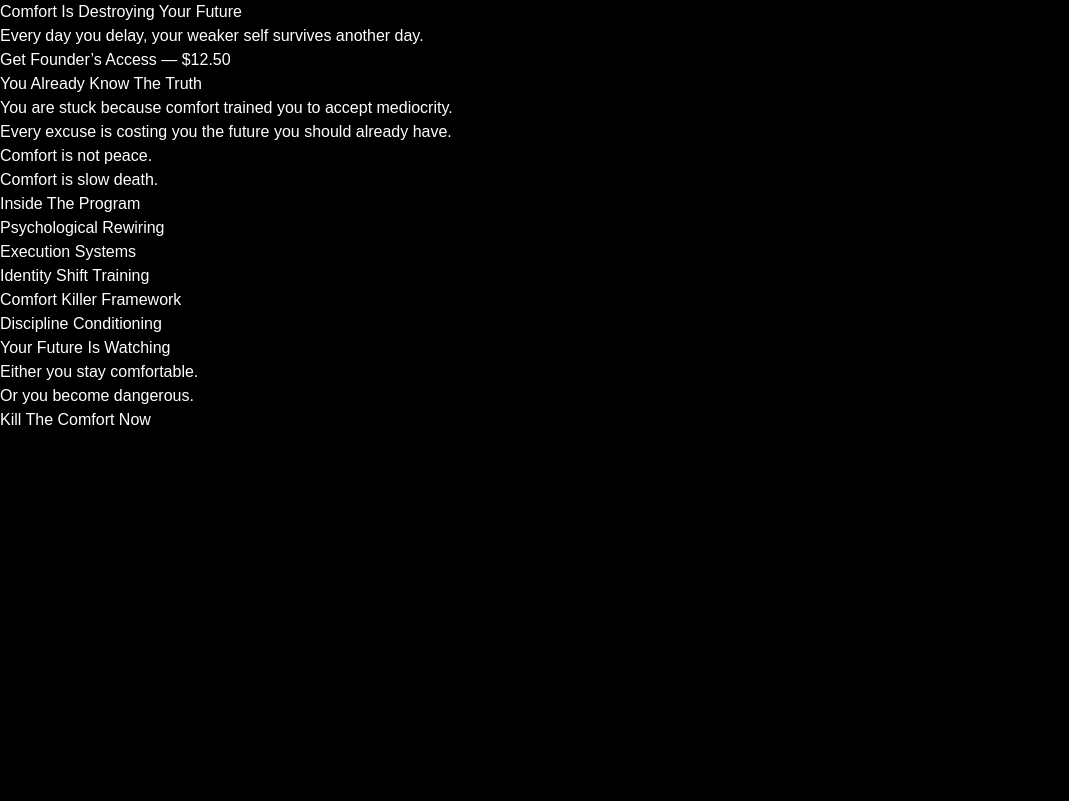
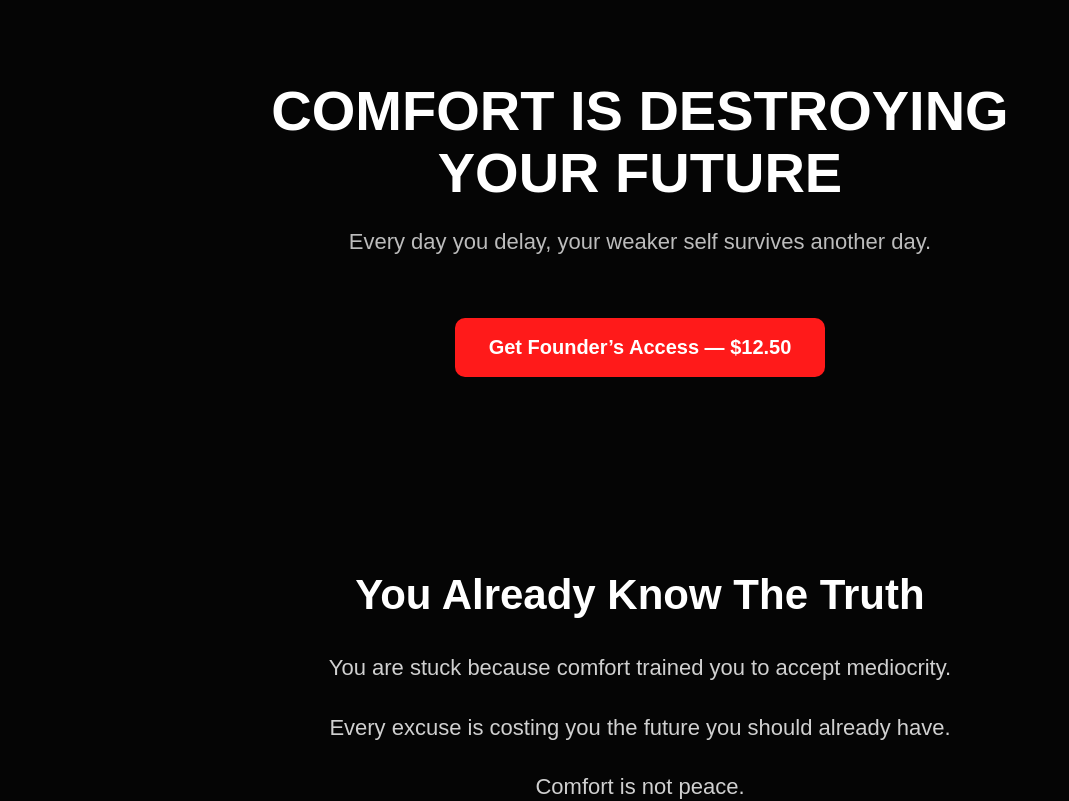
Before and after one commit to dupie2010-afk/Kill-the-Comfort, a React (Vite) app: page / in a window 1280 px wide. Shown: the top 801 px of the page, without its empty margins (0-1069 px from the left). Built offline with nearby package versions, Linux system fonts and the light colour scheme.

Commit message:
Update app.css

```diff
--- a/src/styles/app.css
+++ b/src/styles/app.css
@@ -1,8 +1,67 @@
-@import "tailwindcss";
-
 body {
   margin: 0;
-  background: black;
+  background: #050505;
   color: white;
-  font-family: Arial, Helvetica, sans-serif;
+  font-family: Arial, sans-serif;
 }
+
+.page {
+  width: 100%;
+}
+
+.hero,
+.pain-section,
+.offer-section,
+.final-section {
+  padding: 80px 20px;
+  text-align: center;
+}
+
+.hero h1 {
+  font-size: 56px;
+  max-width: 900px;
+  margin: auto;
+  line-height: 1.1;
+  text-transform: uppercase;
+}
+
+.subheadline {
+  margin-top: 20px;
+  font-size: 22px;
+  color: #bcbcbc;
+}
+
+.cta-button {
+  display: inline-block;
+  margin-top: 35px;
+  background: #ff1a1a;
+  color: white;
+  padding: 18px 34px;
+  text-decoration: none;
+  border-radius: 10px;
+  font-weight: bold;
+  font-size: 20px;
+  transition: 0.2s;
+}
+
+.cta-button:hover {
+  transform: scale(1.05);
+  background: #ff3333;
+}
+
+h2 {
+  font-size: 42px;
+  margin-bottom: 30px;
+}
+
+p,
+li {
+  font-size: 22px;
+  line-height: 1.7;
+  color: #d0d0d0;
+}
+
+ul {
+  list-style: none;
+  padding: 0;
+}
```
